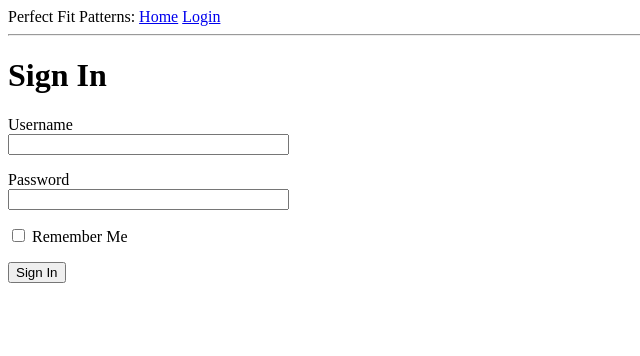
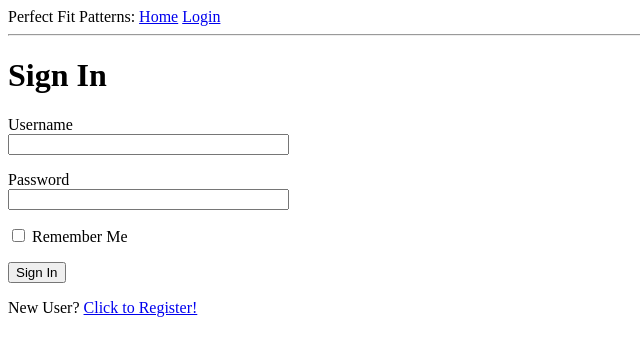
Before and after one commit to vabarnett/PFPF-app, a Flask app: page /login in a window 1280 px wide. Shown: the top 356 px of the page, without its empty margins (0-640 px from the left). Run offline with Flask 2, Linux system fonts and the light colour scheme.

Commit message:
added link for new users
redirects to registration form

```diff
--- a/app/templates/login.html
+++ b/app/templates/login.html
@@ -20,5 +20,7 @@
     	</p>
     	<p>{{ form.remember_me() }} {{ form.remember_me.label }}</p>
     	<p>{{ form.submit() }}</p>
+
+        <p>New User? <a href ="{{ url_for('register') }}">Click to Register!</a> </p>
     </form>
    {% endblock %}
```
